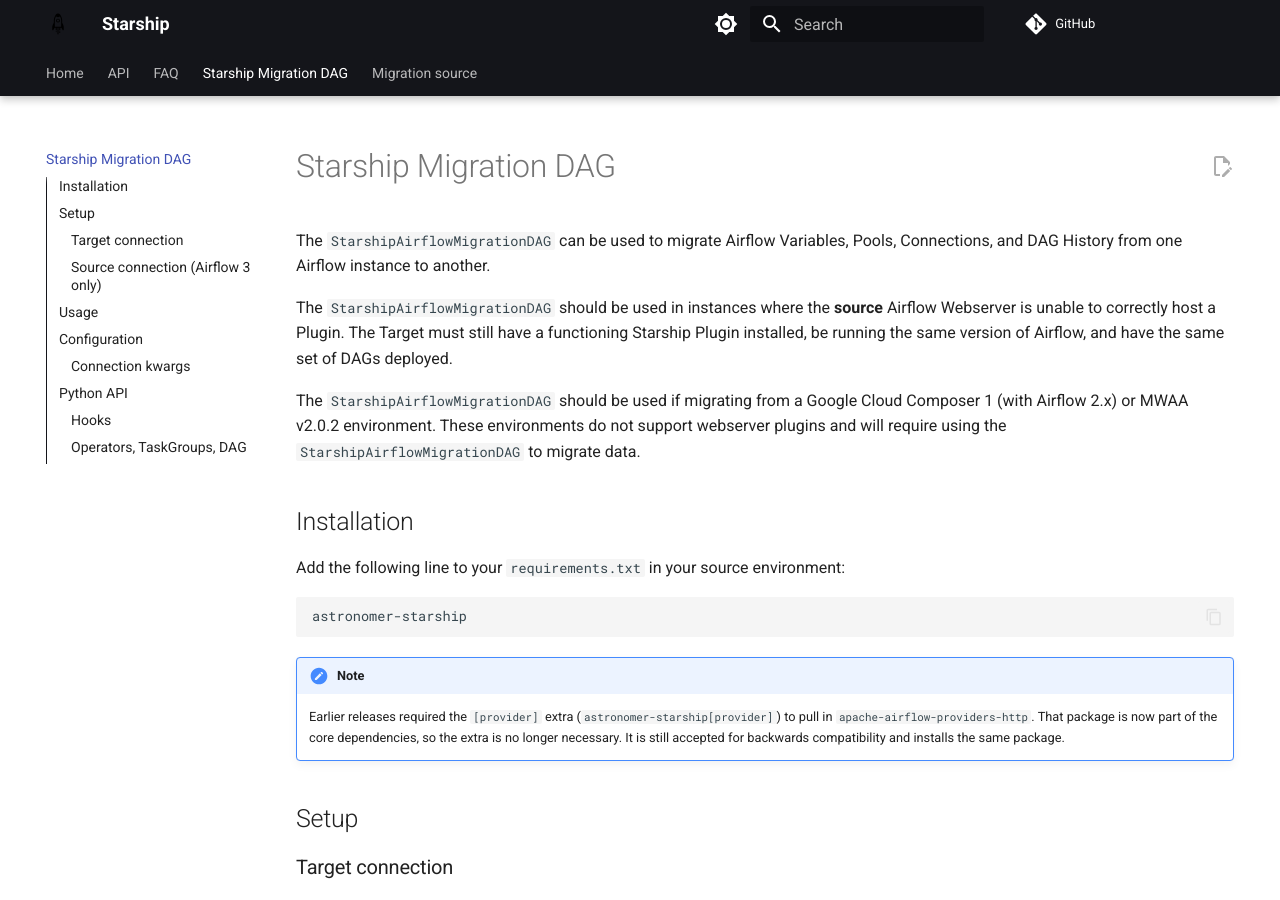
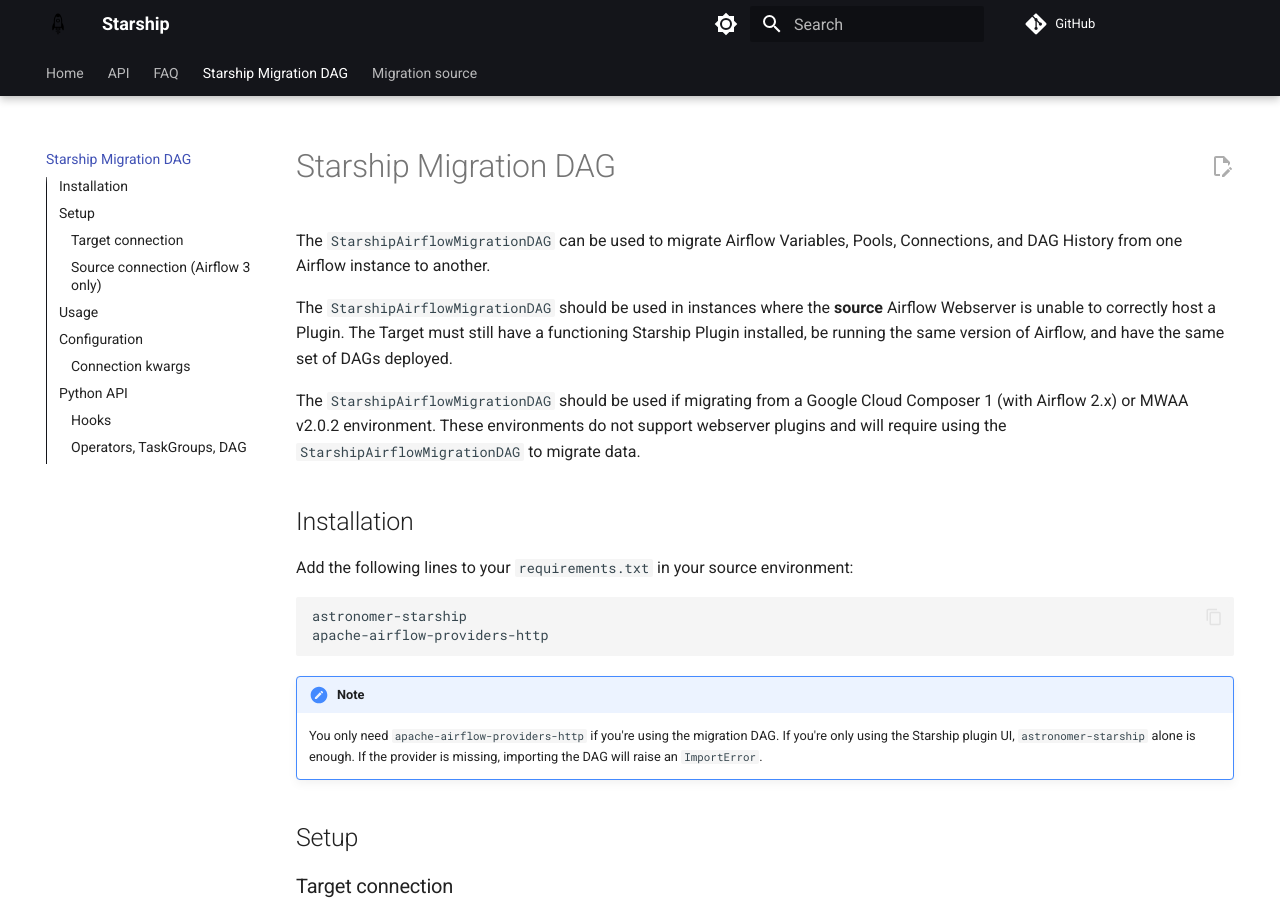
Before and after one commit to astronomer/starship, an MkDocs documentation site: the page built from docs/operator.md, in a window 1280 px wide and 900 px high. Built offline with MkDocs 1.6.1 and Material for MkDocs 9.7.7, drawn with Linux system fonts in a browser that asks for light colours; comment, search, counter and statistics services are not loaded.

Commit message:
revert: keep apache-airflow-providers-http as an optional dep, guard operator import
Per reviewer feedback (#189), preserve Starship's zero-dep tradition instead of
promoting apache-airflow-providers-http to a core dependency. The UI-only user
base doesn't need the HTTP provider, and forcing it as a hard requirement taxes
those users for no benefit.

* pyproject.toml: revert 'dependencies' to []. The '[provider]' extra remains
  as a silent backward-compat alias for existing requirements.txt files.

* operators/starship.py: guard the module-level import of HttpHook (via the
  hooks submodule) with a try/except that re-raises with a clear message
  pointing users at the required provider. Users who try to import the
  migration DAG without apache-airflow-providers-http installed now see:

    ImportError: The Starship migration DAG requires the
    apache-airflow-providers-http provider. Install it to use the migration
    DAG.

  Instead of a cryptic 'No module named airflow.providers.http'.

* docs/operator.md: update install instructions to name the actual package
  (apache-airflow-providers-http) rather than the '[provider]' extra alias.
  Add a note explaining the provider is only needed for the migration DAG.

This PR still closes #188 (AF3 operator migration via HttpHook). #189 remains
open as a design discussion.

````diff
--- a/docs/operator.md
+++ b/docs/operator.md
@@ -12,18 +12,18 @@
 to migrate data.
 
 ## Installation
-Add the following line to your `requirements.txt` in your source environment:
+Add the following lines to your `requirements.txt` in your source environment:
 
    ```
    astronomer-starship
+   apache-airflow-providers-http
    ```
 
 !!! note
-    Earlier releases required the `[provider]` extra
-    (`astronomer-starship[provider]`) to pull in `apache-airflow-providers-http`.
-    That package is now part of the core dependencies, so the extra is no longer
-    necessary. It is still accepted for backwards compatibility and installs the
-    same package.
+    You only need `apache-airflow-providers-http` if you're using the migration
+    DAG. If you're only using the Starship plugin UI, `astronomer-starship`
+    alone is enough. If the provider is missing, importing the DAG will raise
+    an `ImportError`.
 
 ## Setup
 
--- a/pyproject.toml
+++ b/pyproject.toml
@@ -14,9 +14,7 @@
 readme = "README.md"
 license = { text = "PROPRIETARY" }
 requires-python = ">=3.6"
-dependencies = [
-    "apache-airflow-providers-http",
-]
+dependencies = []
 classifiers = [
     "Development Status :: 5 - Production/Stable",
     "Framework :: Apache Airflow",
````
Also changed, not shown: 1 other file.
